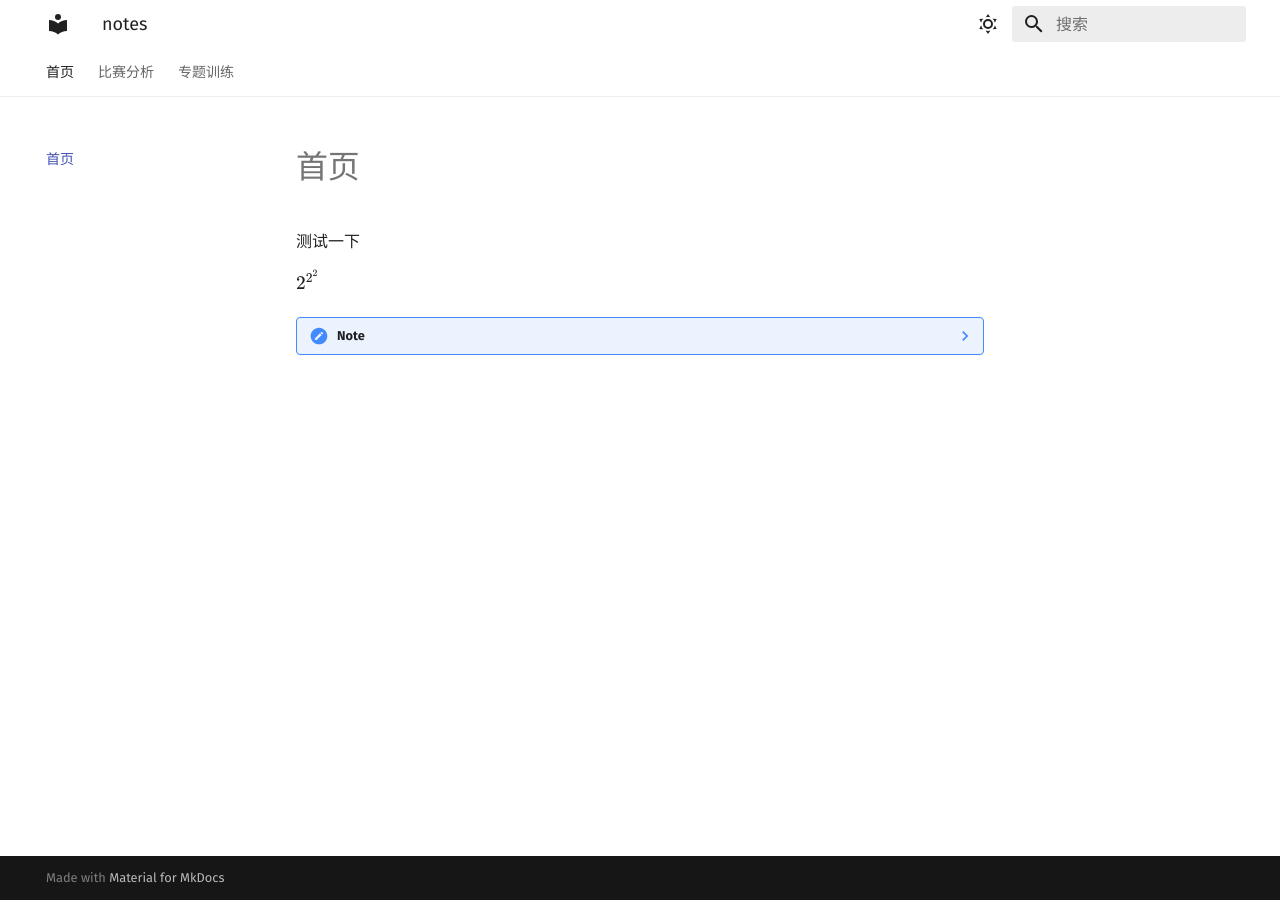
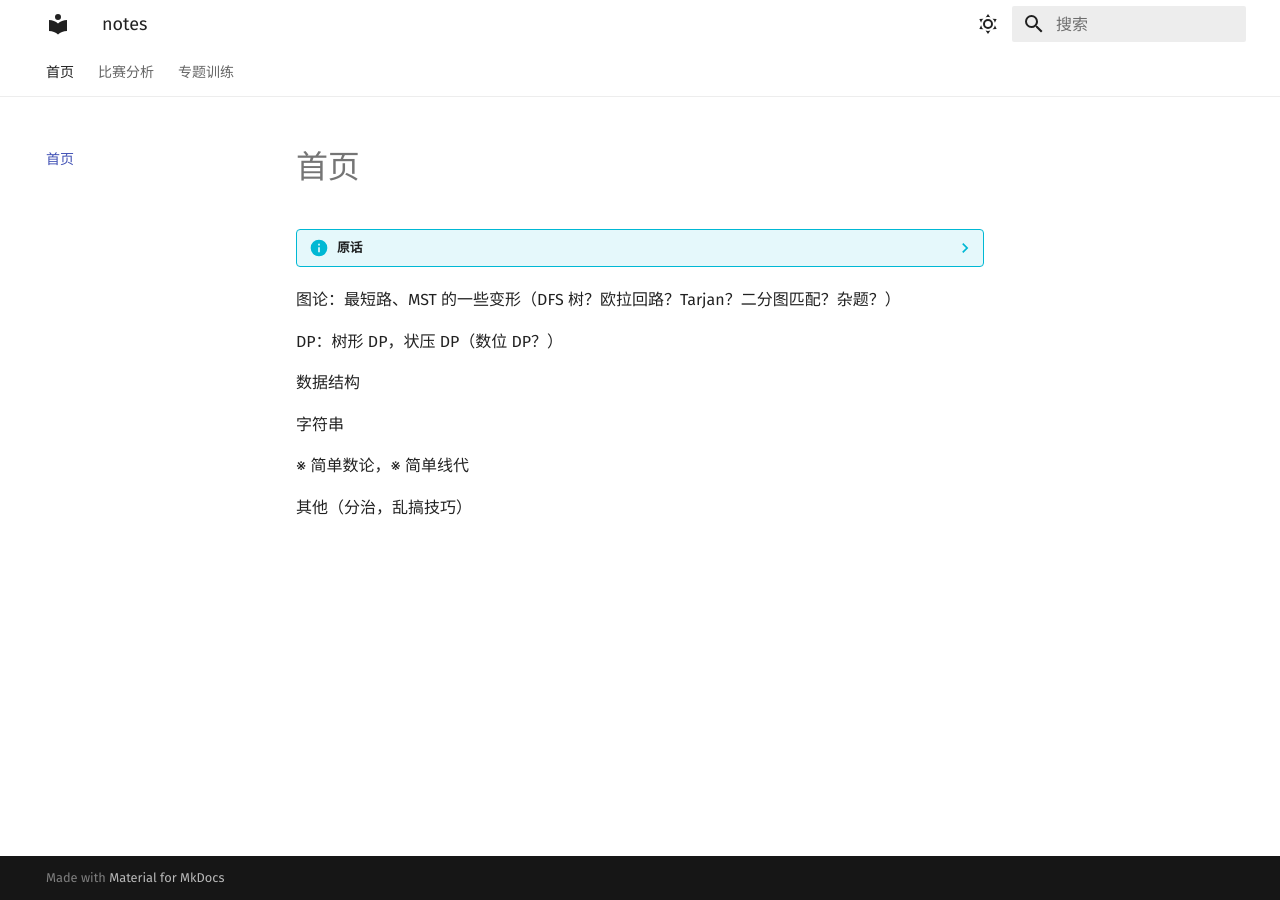
Before and after one commit to a7Bz3tQ9/a7Bz3tQ9.github.io, an MkDocs documentation site: the page built from docs/index.md, in a window 1280 px wide. Built offline with MkDocs 1.6.1 and Material for MkDocs 9.7.7, drawn with Linux system fonts in a browser that asks for light colours.

Commit message:
Update index.md

```diff
--- a/docs/index.md
+++ b/docs/index.md
@@ -1,5 +1,41 @@
-测试一下
+??? info "原话"
 
-$2^{2^2}$
+    最短路把主要的算法学了，但遇到变换不能接受
 
-??? note
+    字符串就学了个哈希，KMP会模板
+
+    动态规划学了个背包和区间，树上dp不太行，状压就会基本的，其他全不会
+
+    搜索会DFS,BFS,双向BFS,A\*不会，启发式搜索不会
+
+    构造还行，能对上脑电波就会
+
+    倍增会部分
+
+    前缀和 & 差分 就不会高维前缀和 & 差分
+
+    数学会莫反模板，其他都不大会
+
+    数据结构会线段树，树状数组基础板子，ST表，单调队列，Splay会板子
+
+    图论部分会一点二分图，一点拓扑
+
+    最小生成树主要的算法学了，但遇到变换也不能接受
+
+    几何几乎完全不会
+
+    会一点离线的思想，会离散化
+
+    其实学过的遇到大变样子的都认不出来，想听ST2，其他的随意
+
+图论：最短路、MST 的一些变形（DFS 树？欧拉回路？Tarjan？二分图匹配？杂题？）
+
+DP：树形 DP，状压 DP（数位 DP？）
+
+数据结构
+
+字符串
+
+※ 简单数论，※ 简单线代
+
+其他（分治，乱搞技巧）
```
